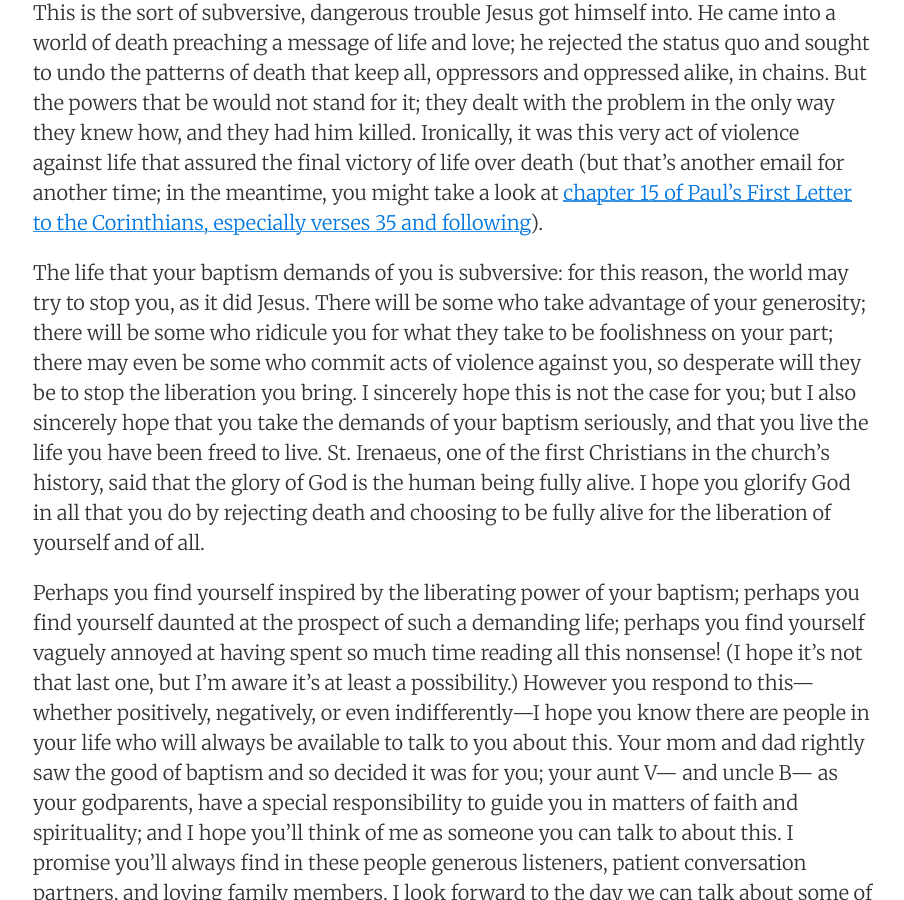
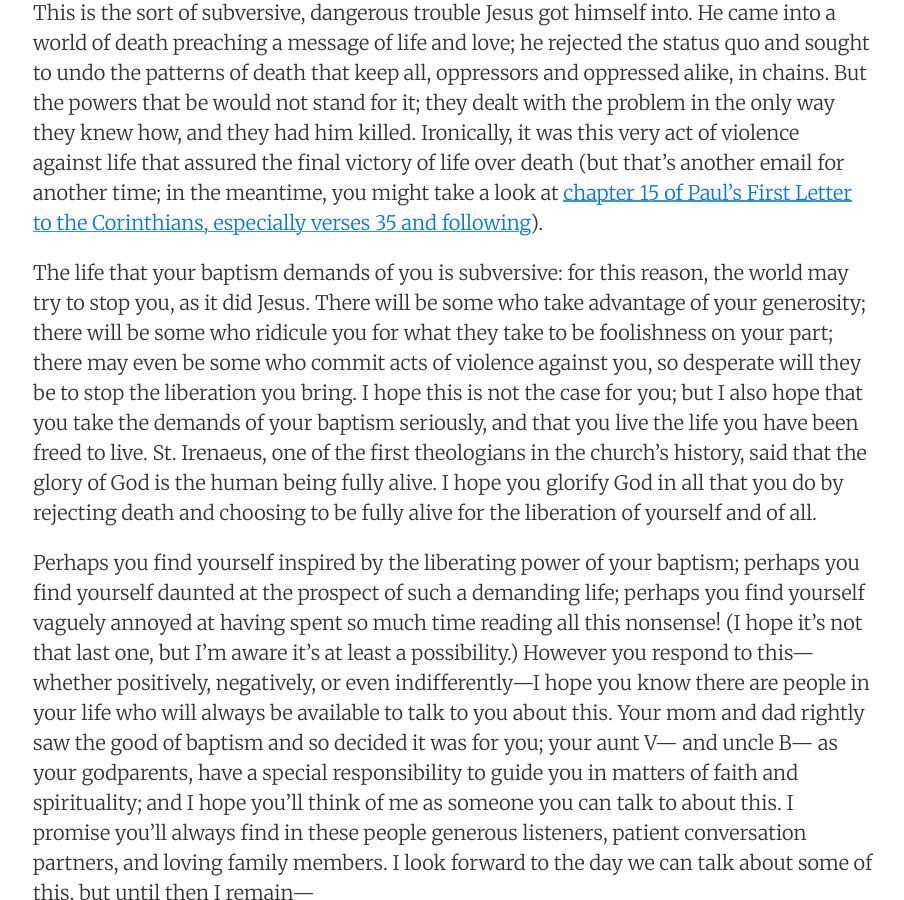
Before and after one commit to drewbelf/drewbelf.github.io, a Jekyll site: the page built from _posts/2020-09-22-of-baptism.md, in a window 1280 px wide and 900 px high, scrolled down 2452 px. Shown: the whole window, without its empty margins (187-1091 px from the left). Built offline with Jekyll 4.4.1, drawn with Linux system fonts in a browser that asks for light colours.

Commit message:
Update 2020-09-22-of-baptism.md

```diff
--- a/_posts/2020-09-22-of-baptism.md
+++ b/_posts/2020-09-22-of-baptism.md
@@ -24,7 +24,7 @@ There's another reason why we might shy away from baptism's obligation (and many
 
 This is the sort of subversive, dangerous trouble Jesus got himself into. He came into a world of death preaching a message of life and love; he rejected the status quo and sought to undo the patterns of death that keep all, oppressors and oppressed alike, in chains. But the powers that be would not stand for it; they dealt with the problem in the only way they knew how, and they had him killed. Ironically, it was this very act of violence against life that assured the final victory of life over death (but that's another email for another time; in the meantime, you might take a look at [chapter 15 of Paul's First Letter to the Corinthians, especially verses 35 and following](https://www.biblegateway.com/passage/?search=1+cor+15%3A35-58&version=RSVCE)).
 
-The life that your baptism demands of you is subversive: for this reason, the world may try to stop you, as it did Jesus. There will be some who take advantage of your generosity; there will be some who ridicule you for what they take to be foolishness on your part; there may even be some who commit acts of violence against you, so desperate will they be to stop the liberation you bring. I sincerely hope this is not the case for you; but I also sincerely hope that you take the demands of your baptism seriously, and that you live the life you have been freed to live. St. Irenaeus, one of the first Christians in the church's history, said that the glory of God is the human being fully alive. I hope you glorify God in all that you do by rejecting death and choosing to be fully alive for the liberation of yourself and of all.
+The life that your baptism demands of you is subversive: for this reason, the world may try to stop you, as it did Jesus. There will be some who take advantage of your generosity; there will be some who ridicule you for what they take to be foolishness on your part; there may even be some who commit acts of violence against you, so desperate will they be to stop the liberation you bring. I hope this is not the case for you; but I also hope that you take the demands of your baptism seriously, and that you live the life you have been freed to live. St. Irenaeus, one of the first theologians in the church's history, said that the glory of God is the human being fully alive. I hope you glorify God in all that you do by rejecting death and choosing to be fully alive for the liberation of yourself and of all.
 
 Perhaps you find yourself inspired by the liberating power of your baptism; perhaps you find yourself daunted at the prospect of such a demanding life; perhaps you find yourself vaguely annoyed at having spent so much time reading all this nonsense! (I hope it's not that last one, but I'm aware it's at least a possibility.) However you respond to this—whether positively, negatively, or even indifferently—I hope you know there are people in your life who will always be available to talk to you about this. Your mom and dad rightly saw the good of baptism and so decided it was for you; your aunt V— and uncle B— as your godparents, have a special responsibility to guide you in matters of faith and spirituality; and I hope you'll think of me as someone you can talk to about this. I promise you'll always find in these people generous listeners, patient conversation partners, and loving family members. I look forward to the day we can talk about some of this, but until then I remain—
 
```
